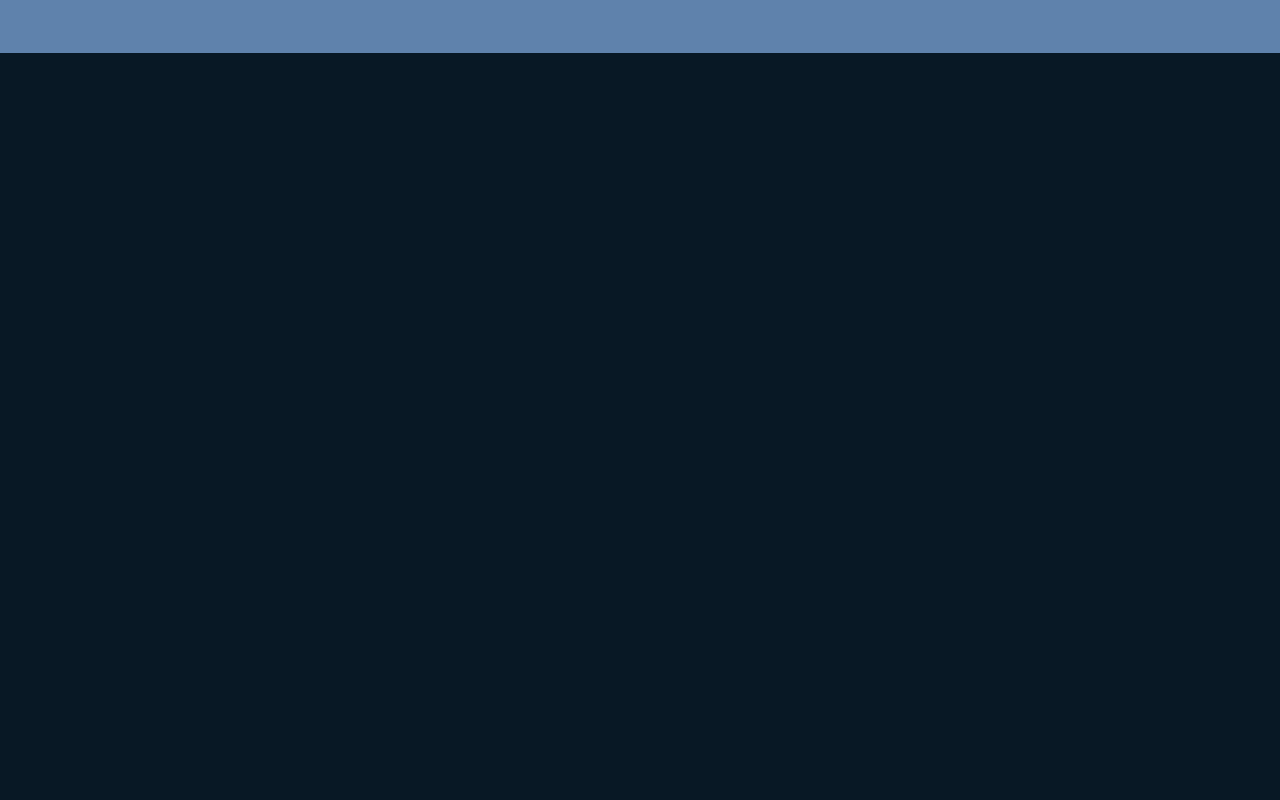
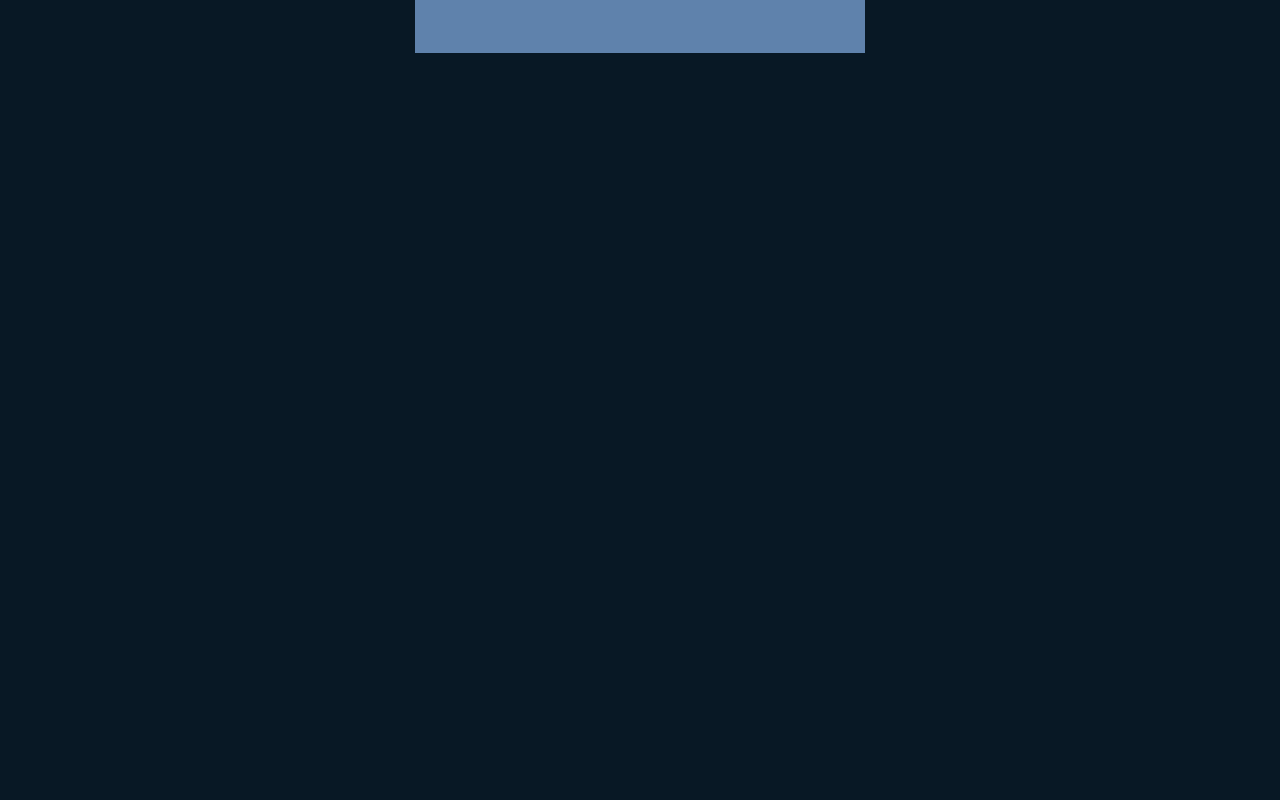
Before and after one commit to nh-biosis/biosis-site, a plain HTML site: page index.html in a window 1280 px wide. Shown: the top 800 px of the page. Drawn offline with Linux system fonts and the light colour scheme.

Commit message:
Add files via upload

```diff
--- a/css/style.css
+++ b/css/style.css
@@ -110,11 +110,10 @@ main {
 }
 
 #header {
-  width: 100%;
+  width: calc(var(--screen-height) * 9 / 16);
   height: var(--header-hight);
   position: fixed;
   top: 0;
-  left: 0;
   background-color: var(--sub-color);
   z-index: 10;
 }
```
